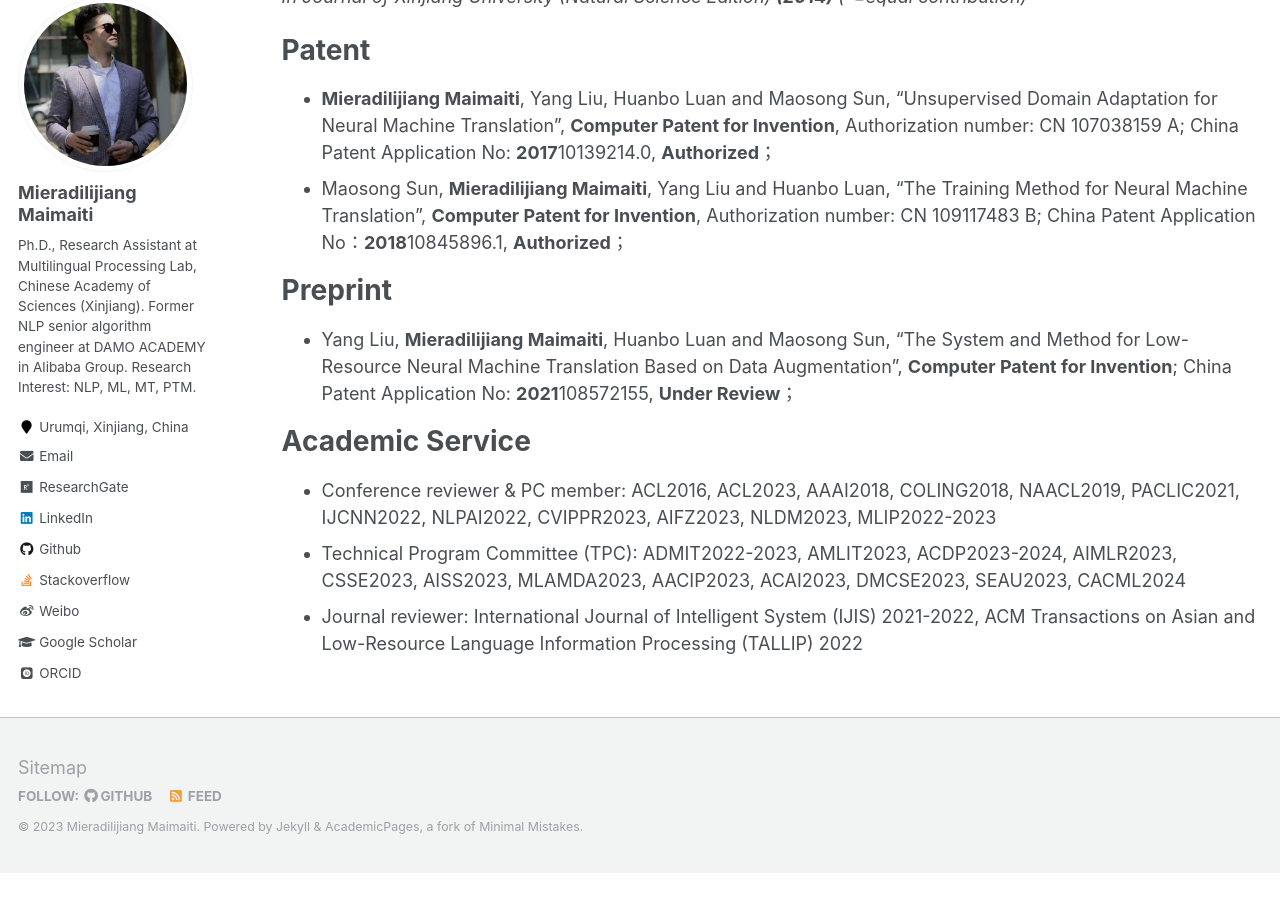
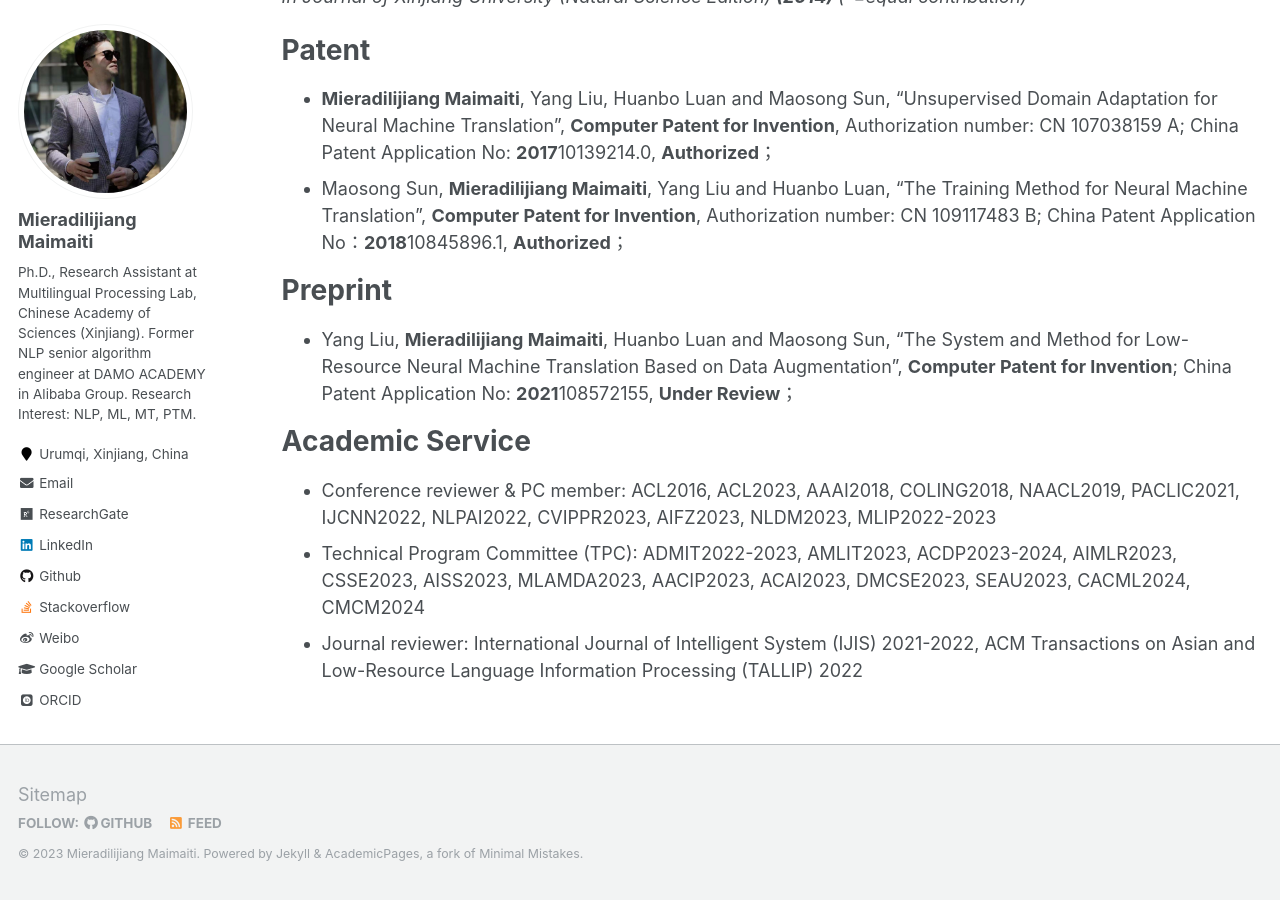
Before and after one commit to miradel51/miradel51.github.io, a Jekyll site: the page built from _pages/publications.md, in a window 1280 px wide and 900 px high, scrolled down 3844 px. Built offline with Jekyll 4.4.1, drawn with Linux system fonts in a browser that asks for light colours; some web fonts are replaced; before the commit the page ends 4717 px from its top, so only the background shows below that.

Commit message:
Update publications.md
added a new role as a TPC for CMCM2024.

```diff
--- a/_pages/publications.md
+++ b/_pages/publications.md
@@ -27,5 +27,5 @@ Preprint
 Academic Service
 ======
 * Conference reviewer & PC member: ACL2016, ACL2023, AAAI2018, COLING2018, NAACL2019, PACLIC2021, IJCNN2022, NLPAI2022, CVIPPR2023, AIFZ2023, NLDM2023, MLIP2022-2023
-* Technical Program Committee (TPC): ADMIT2022-2023, AMLIT2023, ACDP2023-2024, AIMLR2023, CSSE2023, AISS2023, MLAMDA2023, AACIP2023, ACAI2023, DMCSE2023, SEAU2023, CACML2024
+* Technical Program Committee (TPC): ADMIT2022-2023, AMLIT2023, ACDP2023-2024, AIMLR2023, CSSE2023, AISS2023, MLAMDA2023, AACIP2023, ACAI2023, DMCSE2023, SEAU2023, CACML2024, CMCM2024
 * Journal reviewer: International Journal of Intelligent System (IJIS) 2021-2022, ACM Transactions on Asian and Low-Resource Language Information Processing (TALLIP) 2022
```
